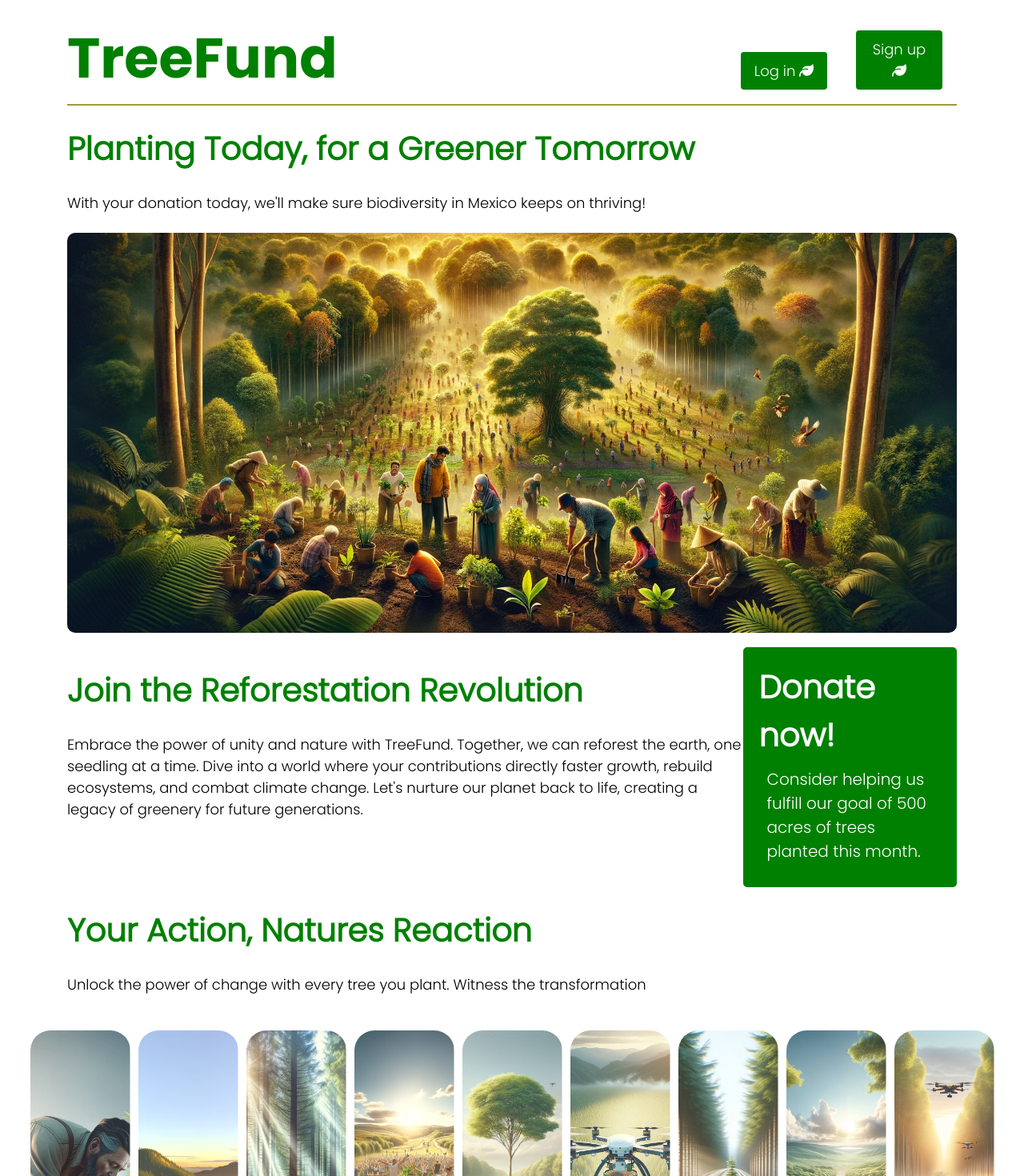
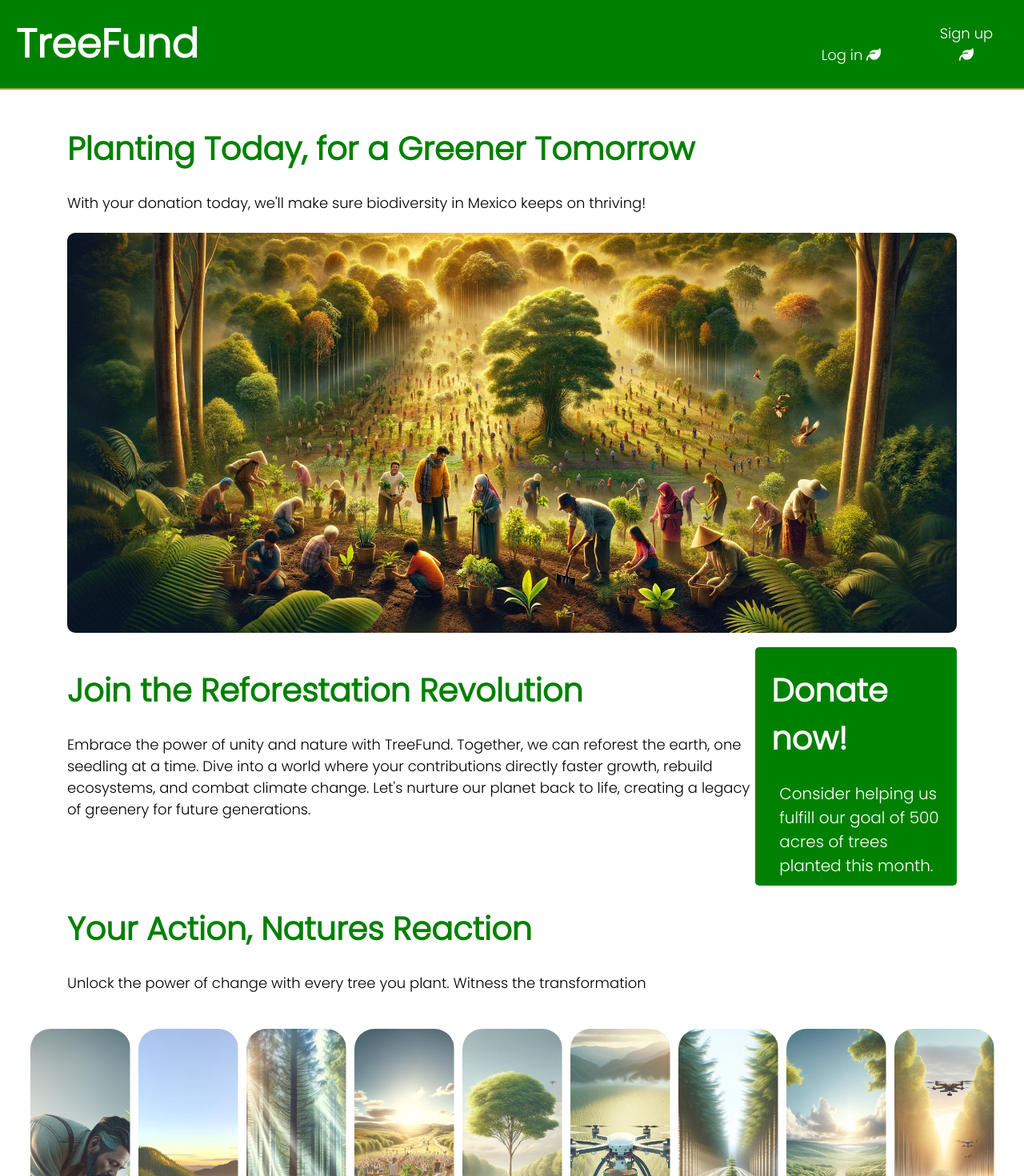
Before and after one commit to ambersanti1/TreeFund, a React (Create React App) app in the folder client/: page / in a window 1280 px wide. Shown: the top 1470 px of the page at 80% size. Built offline with nearby package versions, Linux system fonts and the light colour scheme.

Commit message:
Changed the style of the header and the dashboard page accomodation

```diff
--- a/client/src/App.css
+++ b/client/src/App.css
@@ -16,14 +16,15 @@
   margin: 0;
   padding:0;
 }
-.App {
+/* .App {
   display: flex;
   flex-direction: column;
   justify-content: flex-start;
   align-items: center;
   min-height: 100vh;
   background-color: white;
-}
+  width: 100%;
+} */
 
 .content-container {
   width: 100%; /* Full width of the element */
--- a/client/src/App.jsx
+++ b/client/src/App.jsx
@@ -1,5 +1,5 @@
 // App.js
-import React from 'react';
+import React from "react";
 import { BrowserRouter, Routes, Route } from "react-router-dom";
 import "react-toastify/dist/ReactToastify.css";
 import Home from "./components/Home";
@@ -8,27 +8,26 @@ import Login from "./components/Login";
 import ForgotPassword from "./components/ForgotPassword";
 import ResetPassword from "./components/ResetPassword";
 import Dashboard from "./components/Dashboard";
-import Footer from './components/Footer'
+import Footer from "./components/Footer";
 import "./App.css";
-import { FontAwesomeIcon } from "@fortawesome/react-fontawesome";
-import { faLeaf } from "@fortawesome/free-solid-svg-icons";
 
 function App() {
   return (
     <div className="App">
       <BrowserRouter>
-        <div className="content-container">
         <Routes>
           <Route path="/" element={<Home />}></Route>
           <Route path="/signup" element={<Signup />}></Route>
           <Route path="/login" element={<Login />}></Route>
           <Route path="/forgotPassword" element={<ForgotPassword />}></Route>
-            <Route path="/resetPassword/:token" element={<ResetPassword />}></Route>
+          <Route
+            path="/resetPassword/:token"
+            element={<ResetPassword />}
+          ></Route>
           <Route path="/dashboard" element={<Dashboard />}></Route>
         </Routes>
-        </div>
       </BrowserRouter>
-      <Footer/>
+      <Footer />
     </div>
   );
 }
--- a/client/src/components/Dashboard.jsx
+++ b/client/src/components/Dashboard.jsx
@@ -79,18 +79,18 @@ function Dashboard() {
 
       <div className="dash-container">
         <div className="title-container">
-          <h2 className="color-brown">JOIN </h2>
+          <h2 className="color-brown join">JOIN THE</h2>
           <br />
-          <h2 className="color-brown">THE </h2>
-          <br />
-          <h2>REFORESTATION</h2>
+          <h2>GREEN</h2>
           <br />
           <h2>REVOLUTION</h2>
           <br />
         </div>
 
         <div className="package-container">
-          <h2>Choose your package</h2>
+          <div class="choose">
+            <h2>Choose your package</h2>
+          </div>
           <ul className="product-list">
             {data.map((product) => (
               <li key={product.id} className="product-card">
--- a/client/src/components/Home.jsx
+++ b/client/src/components/Home.jsx
@@ -10,7 +10,7 @@ import { faLeaf } from "@fortawesome/free-solid-svg-icons";
 
 function Home() {
   return (
-    <div className="home-container">
+    <>
 
       <div className="header-container">
         <h1>TreeFund</h1>
@@ -37,7 +37,7 @@ function Home() {
           </button>
         </div>
       </div>
-
+    <div className="content-container">
       <h2>Planting Today, for a Greener Tomorrow</h2>
       <p>
         With your donation today, we'll make sure biodiversity in Mexico keeps
@@ -78,6 +78,7 @@ function Home() {
 
       <Accordion />
     </div>
+    </>
   );
 }
 
--- a/client/src/styles/Home.css
+++ b/client/src/styles/Home.css
@@ -1,31 +1,33 @@
 .header-container {
+  width: 100%;
   display: flex;
   justify-content: space-between;
   border-bottom: #9e9a41 solid 2px;
+  background-color: green;
 }
 
-.home-container .header-container h1 {
-  font-family: 'poppins-bold';
-  font-size: 70px;
-  margin:0px;
+.header-container h1 {
+  color: white;
+  padding-left: 20px;
+  font-family: 'poppins-light';
+  font-size: 50px;
+  margin:auto 0;
 }
-
-.home-container .header-container button {
+.header-container button {
   width: 6rem;
   margin: 1rem;
 }
 
-.home-container a {
+.header-container a {
   text-decoration: none;
 }
-
-.home-container .header-container h1 {
-  font-family: 'poppins-bold';
-  font-size: 70px;
-  margin:0px;
+.content-container a {
+  text-decoration: none;
 }
-
-
+.content-container .donate h2{
+  color: white;
+  text-decoration: none;
+}
 .join-donate-container {
   display: flex;
   flex-direction: row;
@@ -34,16 +36,13 @@
 
 .donate {
   background-color: green;
-  padding: 20px;
+  padding-left: 20px;
   border-radius: 5px;
+  cursor:pointer;
 }
 
-.home-container .donate h2 {
-  margin:0;
-  color: white;
-}
 
-.home-container .donate p{
+.content-container .donate p{
   color: white;
   font-size: 20px;
   margin: 10px;
@@ -55,11 +54,11 @@
   justify-content: flex-start;
 }
 
-.home-container  h2{
+.content-container  h2{
   margin: 24px 0 24px 0;
 }
 
-.home-container p {
+.content-container p {
   margin: 24px 0 24px 0;
   color: black;
 }
--- a/client/src/styles/dashboard.css
+++ b/client/src/styles/dashboard.css
@@ -11,9 +11,11 @@
 }
 
 .dashboard-container .header-container h1 {
-  font-family: 'poppins-bold';
-  font-size: 70px;
-  margin:0px;
+  color: white;
+  margin-left: 20px;
+  font-family: 'poppins-light';
+  font-size: 50px;
+  margin:auto 0;
 }
 
 .dashboard-container .header-container button {
@@ -21,17 +23,17 @@
   margin: 1rem;
 }
 
-.dashboard-container .header-container h1 {
-  font-family: 'poppins-bold';
-  font-size: 70px;
-  margin:0px;
+.title-container h2 {
+    color: #008000;
+    font-size: 100px;
+    font-family: 'poppins-bold';
+    line-height: 30px;
+    margin-bottom: 50px;
 }
-
-.title-container h2 {
-    color: green;
-    font-size: 70px;
+.title-container .color-brown {
+    color: #008000;
+    font-size: 120px;
     font-family: 'poppins-bold';
-
 }
 h2 {
     color: green;
@@ -42,18 +44,20 @@ h2 {
 .dash-container {
   display: flex;
   flex-direction: row;
+  height: 100vh;
 }
 
 .title-container {
 margin-top: 10%;
-line-height: 20px;
+width: 40%;
 
 }
 
 .package-container{
   display: flex;
-  flex-wrap: wrap;
-  justify-content: center;
+  flex-direction: column;
+  align-items: center;
+  width: 60%;
 }
 
 .title-container .color-brown {
@@ -66,6 +70,7 @@ line-height: 20px;
 }
 
 .header-container{
+  width: 100%;
   display: flex;
   justify-content: space-between;
   border-bottom: #9e9a41 solid 2px;
@@ -74,7 +79,7 @@ line-height: 20px;
 .product-list {
   list-style: none;
   display: flex;
-  flex-wrap: wrap;
+  flex-direction: row;
   justify-content: center;
   gap: 20px;
 }
@@ -82,14 +87,14 @@ line-height: 20px;
 .product-card {
   display: flex;
   flex-direction: column;
-  justify-content: center;
+  justify-content: space-evenly;
   align-items: center;
   background-color: white;
   border-radius: 15px;
   box-shadow: 0 4px 8px rgba(0, 0, 0, 0.3);
-  width: 300px;
-  overflow: hidden;
+  width: 250px;
   transition: transform 0.3s ease, box-shadow 0.3s ease;
+  height: 450px;
 }
 
 .product-card.hover {
@@ -100,15 +105,15 @@ line-height: 20px;
 .product-name {
   background-color: white;
   color: green;
-  font-size: 25px;
+  font-size: 20px;
   padding: 20px;
   margin: 0;
   text-align: center;
 }
 
 .product-image {
-  width: 90%;
-  height: 250px;
+  width: 80%;
+  height: 200px;
   object-fit: cover;
   background-color: white;
   border-radius: 20px;
@@ -134,9 +139,13 @@ line-height: 20px;
   display: block;
   width: 100%;
   padding: 15px;
-  background-color: #4CAF50;
+  background-color: green;
   color: white;
   font-size: 18px;
   border: none;
   cursor: pointer;
 }
+
+.product-card button:hover {
+  background-color: rgb(5, 65, 5);
+}
```
Also changed, not shown: client/src/logo.svg (deleted). Lines whose indentation alone changed are shown as unchanged.
